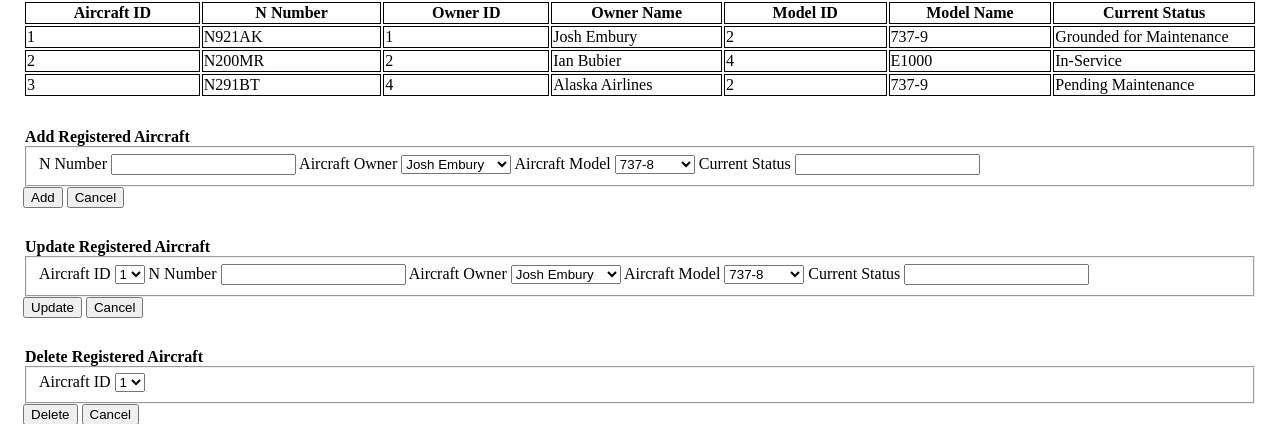
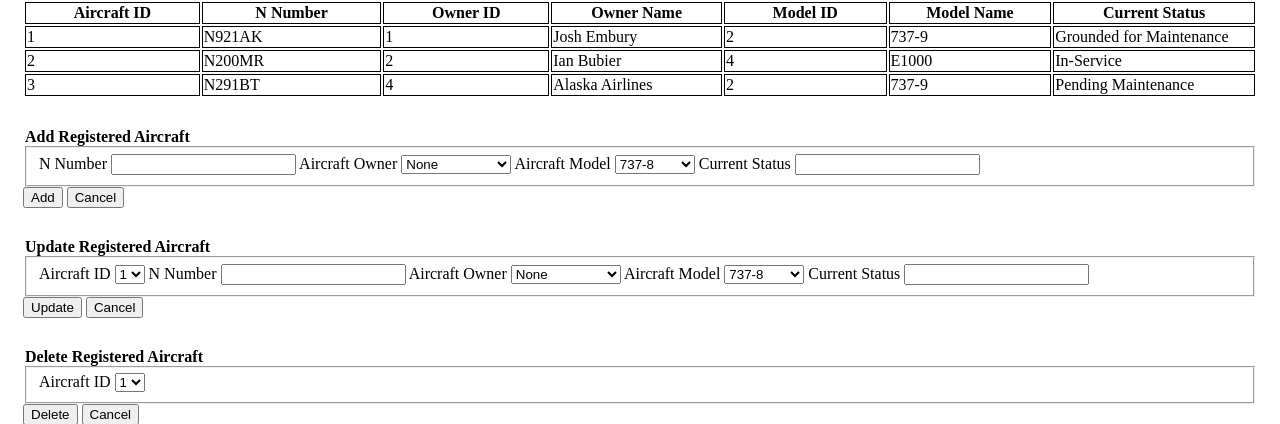
Before and after one commit to emburyj/Airworthiness_Database, a Flask app: page /Registered_Aircraft in a window 1280 px wide. Shown: the part 354-778 px from the top of the page. Run offline with Flask 3, Linux system fonts and the light colour scheme; some libraries are stand-ins or nearby versions.

Commit message:
Updated Models_Directives page_name in app.py.
Added a NULL value option to the Aircraft Owner dropdown in the add and Add and Update sections of Registered_Aircraft.html.

```diff
--- a/app.py
+++ b/app.py
@@ -112,7 +112,7 @@
             {"MDID": 4, "MID": 3, "ADID": 3}
             ]
 
-    return render_template("Models_Directives.html", entities=entities, data=data, page_name="Models:Directives")
+    return render_template("Models_Directives.html", entities=entities, data=data, page_name="Models Impacted by Directives")
 
 
 # Listener
--- a/templates/Registered_Aircraft.html
+++ b/templates/Registered_Aircraft.html
@@ -36,6 +36,7 @@
         <label>Aircraft Owner</label>
         <select name="AircraftOwner">
             {% for item in data.Owners %}
+                <option value=NULL> None</option>
                 <option value={{ loop.index - 1 }}> {{ item }}</option>
             {% endfor %}
         </select>
@@ -67,6 +68,7 @@
         <input type="text" name="NNumber">
         <label>Aircraft Owner</label>
         <select name="AircraftOwner">
+            <option value=NULL> None</option>
             {% for item in data.Owners %}
                 <option value={{ loop.index - 1 }}> {{ item }}</option>
             {% endfor %}
```
